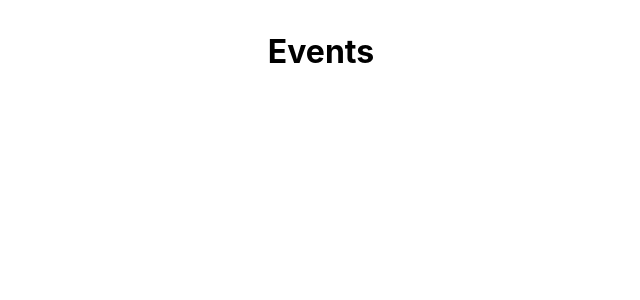
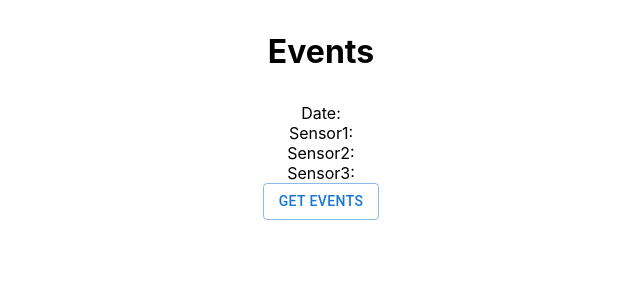
Before and after one commit to zee786/EficodeAssignment, a React (Create React App) app: page / in a window 1280 px wide. Shown: the top 300 px of the page, without its empty margins (319-959 px from the left). Built offline with nearby package versions, Linux system fonts and the light colour scheme.

Commit message:
material-ui added

```diff
--- a/package.json
+++ b/package.json
@@ -3,6 +3,10 @@
   "version": "0.1.0",
   "private": true,
   "dependencies": {
+    "@emotion/react": "^11.4.1",
+    "@emotion/styled": "^11.3.0",
+    "@material-ui/core": "^4.12.3",
+    "@mui/material": "^5.0.1",
     "@testing-library/jest-dom": "^5.11.4",
     "@testing-library/react": "^11.1.0",
     "@testing-library/user-event": "^12.1.10",
--- a/src/App.js
+++ b/src/App.js
@@ -1,12 +1,13 @@
 import React, { useState } from "react";
 import { getEvents } from "./MiddlewareAPI";
+import { Button, Typography } from "@mui/material";
 
 import "./App.css";
 
 function App() {
   const [events, setEvents] = useState({});
 
-  const getEventsData = async () => {
+  const handleClick = async () => {
     const eventDetails = await getEvents();
 
     setEvents(eventDetails);
@@ -19,11 +20,19 @@ function App() {
           <p>Events</p>
         </center>
       </h1>
-      <div className="App">{events?.date}</div>
-      <div className="App">{events?.sensor1}</div>
-      <div className="App">{events?.sensor2}</div>
-      <div className="App">{events?.sensor3}</div>
-
+      <div className="App">Date: {events?.date}</div>
+      <div className="App">Sensor1: {events?.sensor1}</div>
+      <div className="App">Sensor2: {events?.sensor2}</div>
+      <div className="App">Sensor3: {events?.sensor3}</div>
+      <Typography align="center">
+        <Button
+          variant="outlined"
+          style={{ alignItems: "center" }}
+          onClick={handleClick}
+        >
+          Get Events
+        </Button>
+      </Typography>
     </>
   );
 }
```
Also changed, not shown: 1 other file (tests, documents, lock files or other folders).
